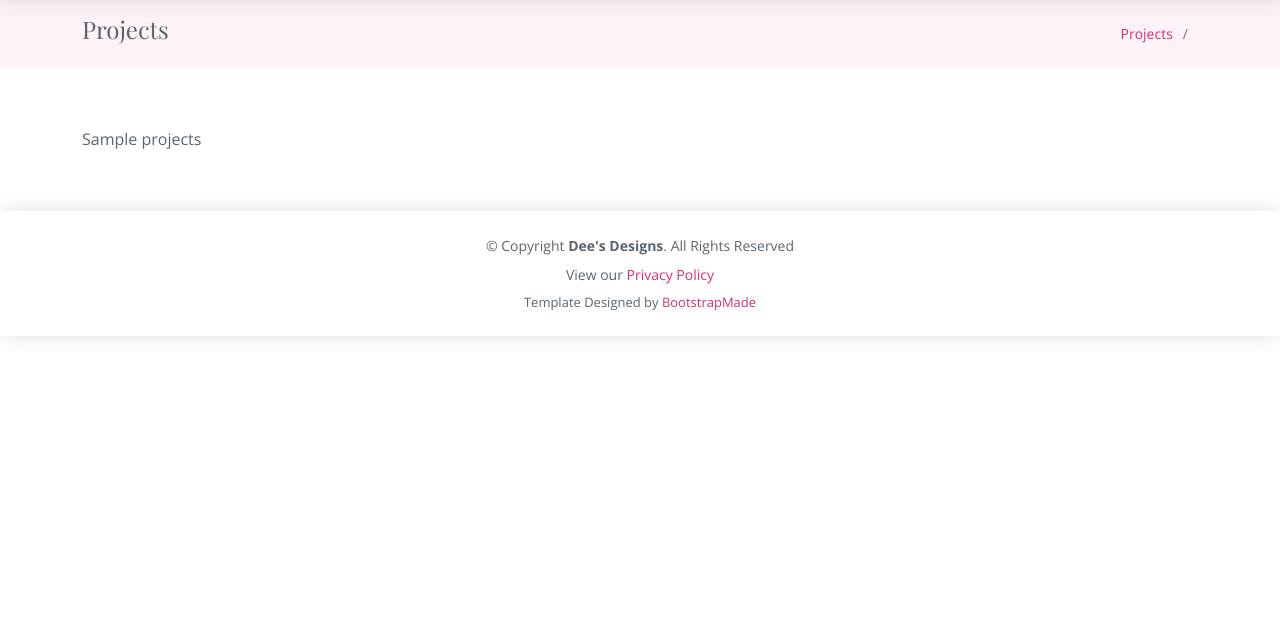
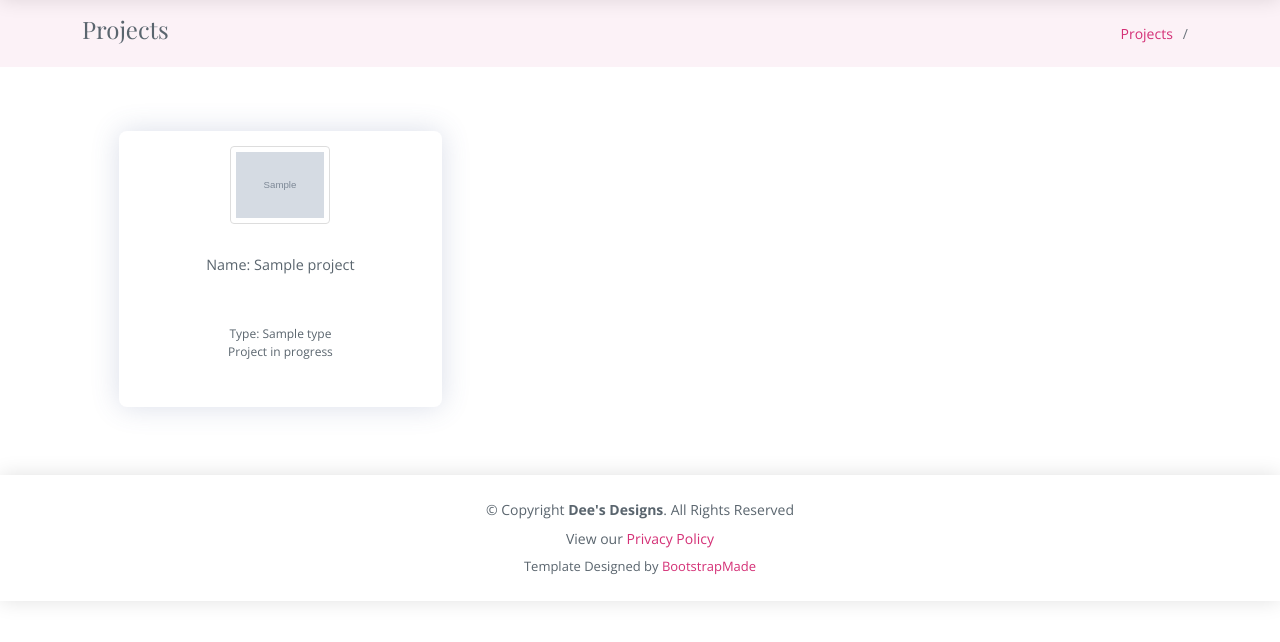
Before and after one commit to drubach/DeesDesigns, a Django app: template projects/templates/projects/projects.html in a window 1280 px wide. Shown: the part 60-702 px from the top of the page. Run offline with Django 3.2, Linux system fonts and the light colour scheme; the template is opened without the code that fills it: most values are stand-ins (such as "Sample title", 1, 10 or a date in 2020); grey boxes marked "Sample" are stand-in pictures; some libraries are stand-ins or nearby versions; some web fonts are replaced.

Commit message:
added styling for project list page.

```diff
--- a/projects/templates/projects/projects.html
+++ b/projects/templates/projects/projects.html
@@ -22,10 +22,35 @@
         </section><!-- End Breadcrumbs Section -->
 
         <section class="inner-page">
-            <div class="container">
-                <div class="row">
-                    <div class="col">
-                        {{ projects }}
+            <div class="container col-10 offset-1">
+                <div class="row mt-1 mb-2">
+                    <div class="row">
+                        {% for project in projects %}
+                            <div class="col-sm-12 col-md-6 col-lg-4">
+                                <div class="card-project h-100">
+                                    {% if project.image %}
+                                    <a href="">
+                                        <img src="{{ project.image.url }}" alt="Project Image" style="width:100px">
+                                    </a>
+                                    {% else %}
+                                    <a href="">
+                                        <img src="{{ MEDIA_URL }}noimage.png" alt="Project Image" style="width:150px">
+                                    </a>
+                                    {% endif %}
+                                    <div class="card-project-body">
+                                        <p class="mb-0">Name: {{ project.project_name }}</p>
+                                    </div>
+                                    <div class="card-project-footer">
+                                        <p class="mb-0">Type: {{ project.type }}</p>
+                                        {% if project.completed %}
+                                            <p>Project complete</p>
+                                        {% else %}
+                                            <p>Project in progress</p>
+                                        {% endif %}
+                                    </div>
+                                </div>
+                            </div>
+                        {% endfor %}
                     </div>
                 </div>
             </div>
--- a/static/lonely/assets/css/style.css
+++ b/static/lonely/assets/css/style.css
@@ -472,88 +472,40 @@ section {
 }
 
 /*--------------------------------------------------------------
-# Skills
+# Projects
 --------------------------------------------------------------*/
-.skills .progress {
-  height: 50px;
-  display: block;
-  background: none;
-}
-.skills .progress .skill {
-  padding: 10px 0;
-  margin: 0 0 6px 0;
-  text-transform: uppercase;
-  display: block;
-  font-weight: 600;
-  font-family: "Poppins", sans-serif;
-  color: #2c4964;
-}
-.skills .progress .skill .val {
-  float: right;
-  font-style: normal;
-}
-.skills .progress-bar-wrap {
-  background: #fbeaf1;
-}
-.skills .progress-bar {
-  width: 1px;
-  height: 10px;
-  transition: 0.9s;
-  background-color: #dd5a92;
+.card-project {
+  padding-top: 15px;
+  overflow: hidden;
+  background: #fff;
+  box-shadow: 0 0 29px 0 rgba(68, 88, 144, 0.2);
+  border-radius: 8px;
+  text-align: center;
+  margin-bottom: 30px;
 }
 
-/*--------------------------------------------------------------
-# Resume
---------------------------------------------------------------*/
-.resume .resume-title {
-  font-size: 26px;
-  font-weight: 500;
-  margin-top: 20px;
-  margin-bottom: 20px;
-  color: #4b7dab;
-  font-family: "Poppins", sans-serif;
+.card-project-body {
+  padding: 30px;
+  text-align: center;
+  font-size: 90%;
 }
-.resume .resume-item {
-  padding: 0 0 20px 20px;
-  margin-top: -2px;
-  border-left: 2px solid #d43076;
-  position: relative;
+
+.card-project-footer {
+  padding-top: 20px;
+  text-align: center;
+  font-size: 75%;
 }
-.resume .resume-item h4 {
-  line-height: 18px;
-  font-size: 18px;
-  font-weight: 600;
-  color: #2c4964;
-  margin-bottom: 10px;
+
+.card-project img {
+  border: 1px solid #ddd; /* Gray border */
+  border-radius: 4px;  /* Rounded border */
+  padding: 5px; /* Some padding */
+  width: 100px; /* Set a small width */
 }
-.resume .resume-item h5 {
-  font-size: 16px;
-  background: #e4ebf3;
-  padding: 5px 15px;
-  display: inline-block;
-  font-weight: 400;
-  margin-bottom: 10px;
-  font-family: "Poppins", sans-serif;
-}
-.resume .resume-item ul {
-  padding-left: 20px;
-}
-.resume .resume-item ul li {
-  padding-bottom: 10px;
-}
-.resume .resume-item:last-child {
-  padding-bottom: 0;
-}
-.resume .resume-item::before {
-  content: "";
-  position: absolute;
-  width: 16px;
-  height: 16px;
-  border-radius: 50px;
-  left: -9px;
-  top: 0;
-  background: #fff;
-  border: 2px solid #d43076;
+
+/* Add a hover effect (blue shadow) */
+.card-project img:hover {
+  box-shadow: 0 0 2px 1px #6b96be;;
 }
 
 /*--------------------------------------------------------------
```
Also changed, not shown: home/templates/home/index.html (+4 -4 lines), README.md, media/noimage.png (added).
